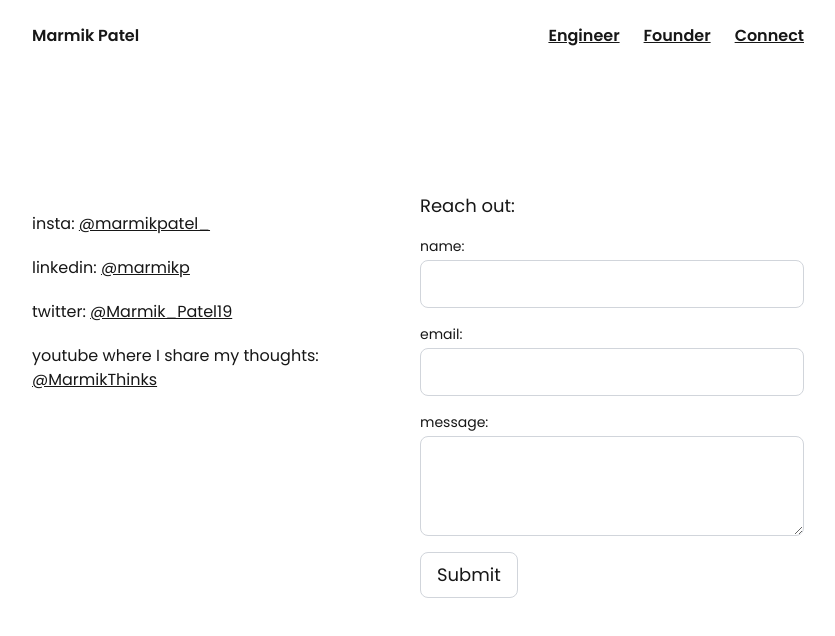
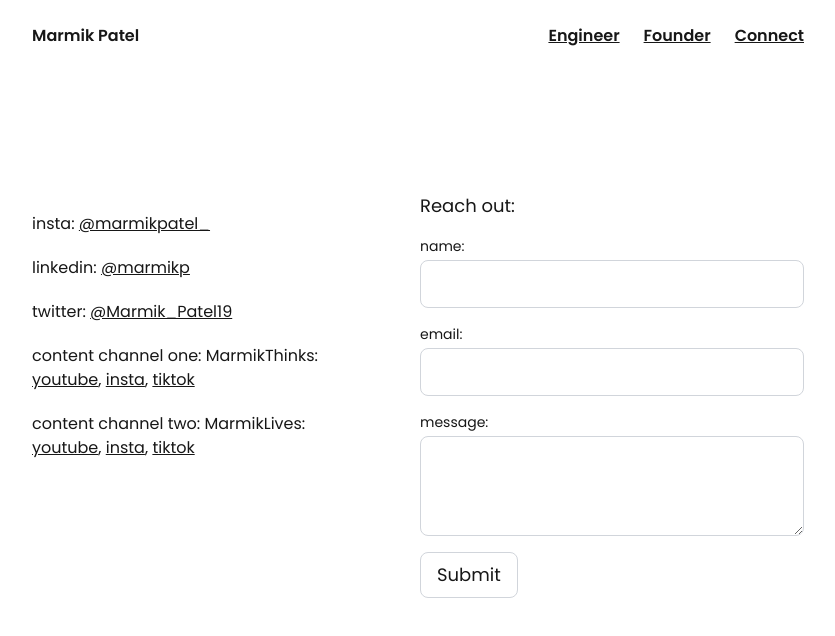
Before and after one commit to marmikpatel19/marmik-patel-website, a Next.js app: page /connect in a window 1280 px wide. Shown: the top 636 px of the page, without its empty margins (222-1057 px from the left). Built offline with nearby package versions, Linux system fonts and the light colour scheme; no server answers.

Commit message:
add content links

```diff
--- a/app/connect/page.tsx
+++ b/app/connect/page.tsx
@@ -20,8 +20,16 @@ export default function Connect(){
             <a href="https://x.com/Marmik_Patel19" className="underline" target="_blank" rel="noopener noreferrer">@Marmik_Patel19</a>
         </>,
         <>
-            youtube where I share my thoughts:{" "}
-            <a href="https://www.youtube.com/@MarmikThinks" className="underline" target="_blank" rel="noopener noreferrer">@MarmikThinks</a>
+            content channel one: MarmikThinks:{" "}
+            <a href="https://www.youtube.com/@MarmikThinks" className="underline" target="_blank" rel="noopener noreferrer">youtube</a>,{" "}
+            <a href="https://www.instagram.com/marmikthinks" className="underline" target="_blank" rel="noopener noreferrer">insta</a>,{" "}
+            <a href="https://www.tiktok.com/@marmikthinks" className="underline" target="_blank" rel="noopener noreferrer">tiktok</a>
+        </>,
+        <>
+        content channel two: MarmikLives:{" "}
+            <a href="https:/www.youtube.com/@MarmikLives" className="underline" target="_blank" rel="noopener noreferrer">youtube</a>,{" "}
+            <a href="https://www.instagram.com/marmiklives" className="underline" target="_blank" rel="noopener noreferrer">insta</a>,{" "}
+            <a href="https://www.tiktok.com/@marmiklives" className="underline" target="_blank" rel="noopener noreferrer">tiktok</a>
         </>,
     ];
 
```
